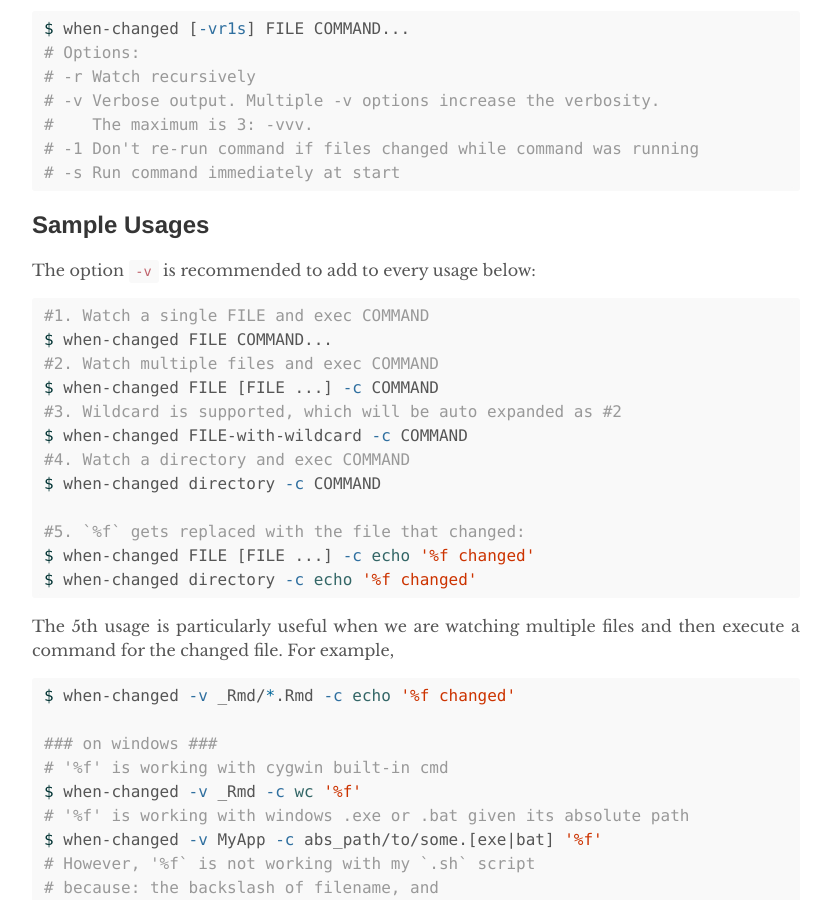
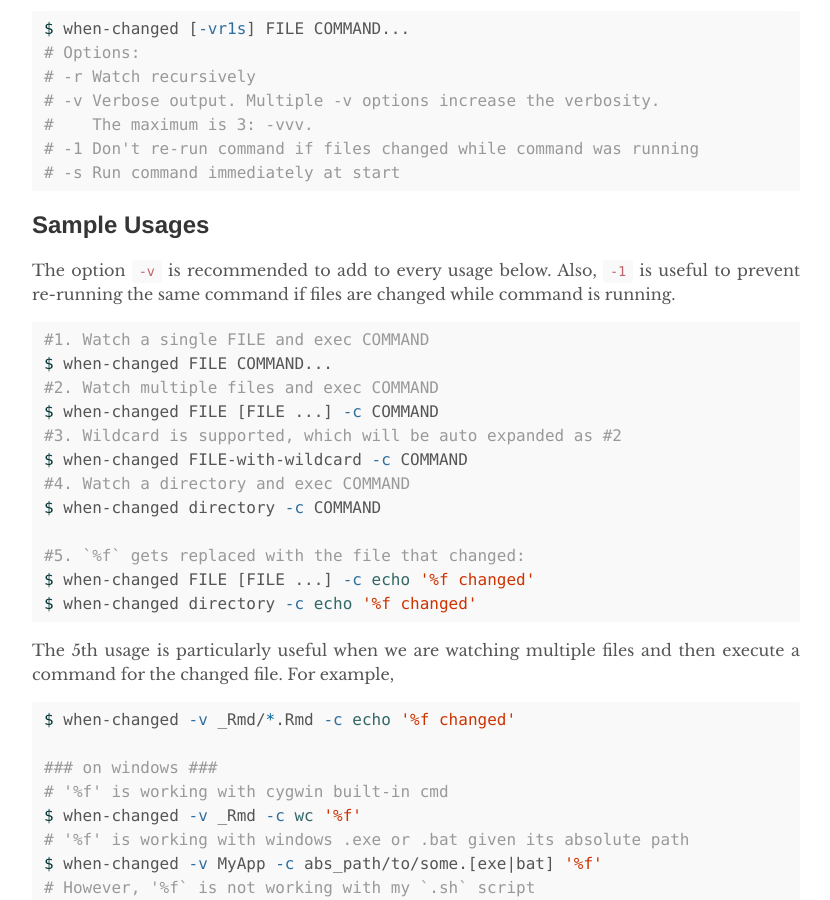
Before and after one commit to gaopinghuang0/gaopinghuang0.github.io, a Jekyll site: the page built from _posts/2018-5-23-when-changed-usage.md, in a window 1280 px wide and 900 px high, scrolled down 605 px. Shown: the whole window, without its empty margins (224-1054 px from the left). Built offline with Jekyll 4.4.1, drawn with Linux system fonts in a browser that asks for light colours; comment, search, counter and statistics services are not loaded.

Commit message:
Update 2018-5-23-when-changed-usage.md

````diff
--- a/_posts/2018-5-23-when-changed-usage.md
+++ b/_posts/2018-5-23-when-changed-usage.md
@@ -31,7 +31,7 @@ $ when-changed [-vr1s] FILE COMMAND...
 ```
 
 ## Sample Usages
-The option `-v` is recommended to add to every usage below:
+The option `-v` is recommended to add to every usage below. Also, `-1` is useful to prevent re-running the same command if files are changed while command is running.
 ```bash
 #1. Watch a single FILE and exec COMMAND
 $ when-changed FILE COMMAND...
````
